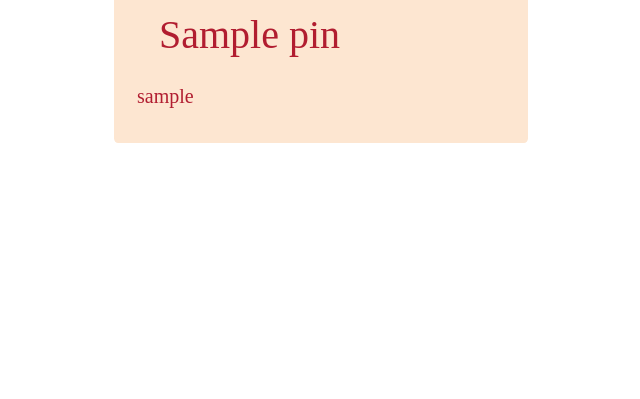
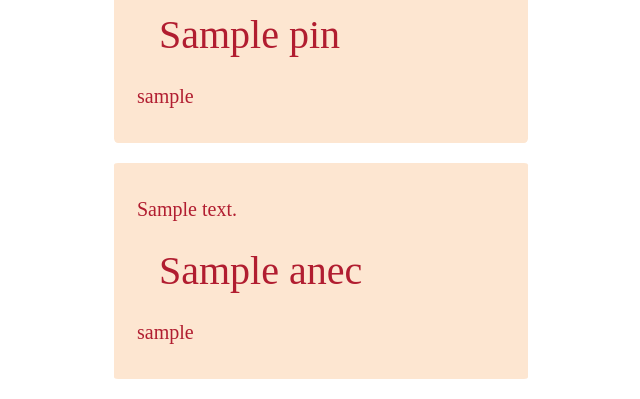
Before and after one commit to karasenk/memterest, a Flask app: template templates/pins.html in a window 1280 px wide. Shown: the part 414-813 px from the top of the page, without its empty margins (334-974 px from the left). Before the commit the page ends 557 px from the top, so only its background shows below. Run offline with Flask 2, Linux system fonts and the light colour scheme; the template is opened without the code that fills it: most values are stand-ins (such as "Sample title", 1, 10 or a date in 2020); some web fonts are replaced.

Commit message:
anecdotes are displayed on the main page

```diff
--- a/anecdote_api.py
+++ b/anecdote_api.py
@@ -34,6 +34,7 @@ def post_anecdote():
     anec.title = form.title.data
     anec.text = form.anecdote.data
     anec.source = form.source.data
+    anec.user_id = current_user.id
     anec.categories.append(category)
     anec.boards.append(board)
     db_sess.add(anec)
--- a/data/anecdote.py
+++ b/data/anecdote.py
@@ -9,6 +9,7 @@ class Anecdote(SqlAlchemyBase, SerializerMixin):
 
     id = sqlalchemy.Column(sqlalchemy.Integer,
                            primary_key=True, autoincrement=True)
+    user_id = sqlalchemy.Column(sqlalchemy.Integer, nullable=True)
     text = sqlalchemy.Column(sqlalchemy.String, nullable=True)
     title = sqlalchemy.Column(sqlalchemy.String, nullable=True)
     source = sqlalchemy.Column(sqlalchemy.String, nullable=True)
--- a/templates/pins.html
+++ b/templates/pins.html
@@ -10,6 +10,17 @@
             <h1>{{ pin.title }}</h1>
         </a>
         <a href="/user/{{ pin.author.id }}"><p>{{ pin.author.username }}</p></a>
+    </div>
+    {% endif %}
+{% endfor %}
+    {% for anec in anecs %}
+    {% if loop.index%3==0 %}
+    <div class="yellowblock" style="margin-bottom: 20px;width:100%;padding:15px;">
+        <a href="/anec/{{anec.id}}">
+        <p> {{anec.text}} </p>
+            <h1>{{ anec.title }}</h1>
+        </a>
+        <a href="/user/{{ anec.author.id }}"><p>{{ anec.author.username }}</p></a>
     </div>
     {% endif %}
 {% endfor %}
@@ -27,6 +38,17 @@
     </div>
     {% endif %}
 {% endfor %}
+    {% for anec in anecs %}
+    {% if loop.index%3==1 %}
+    <div class="yellowblock" style="margin-bottom: 20px;width:100%;padding:15px;">
+        <a href="/anec/{{anec.id}}">
+        <p> {{anec.text}} </p>
+            <h1>{{ anec.title }}</h1>
+        </a>
+        <a href="/user/{{ anec.author.id }}"><p>{{ anec.author.username }}</p></a>
+    </div>
+    {% endif %}
+{% endfor %}
 </div>
 
 <div style="position:absolute;top:90px;left:67%;z-index: -1;width:30%;">
@@ -41,5 +63,17 @@
     </div>
     {% endif %}
 {% endfor %}
+{% for anec in anecs %}
+    {% if loop.index%3==2 %}
+    <div class="yellowblock" style="margin-bottom: 20px;width:100%;padding:15px;">
+        <a href="/anec/{{anec.id}}">
+        <p> {{anec.text}} </p>
+            <h1>{{ anec.title }}</h1>
+        </a>
+        <a href="/user/{{ anec.author.id }}"><p>{{ anec.author.username }}</p></a>
+    </div>
+    {% endif %}
+{% endfor %}
 </div>
+
 {% endblock %}
```
Also changed, not shown: pin_api.py (+12 -3 lines), db/memterest.db, static/img/mem1.jpg, static/img/mem10.jpg (deleted), static/img/mem2.jpg, static/img/mem3.jpg, static/img/mem4.jpg, static/img/mem7.jpg, static/img/mem8.jpg (deleted), 2 other files.
